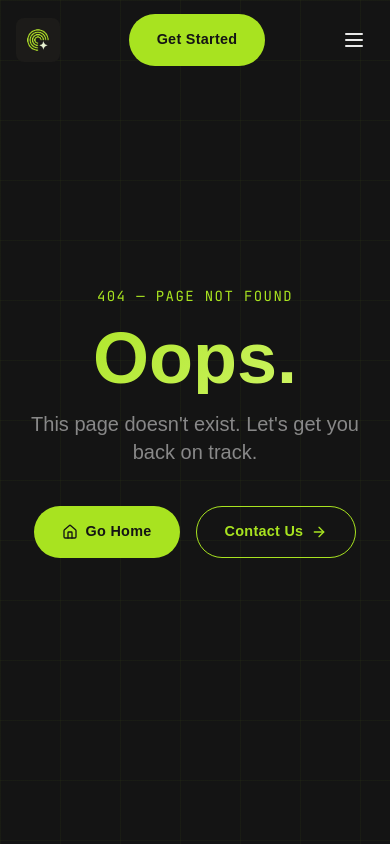
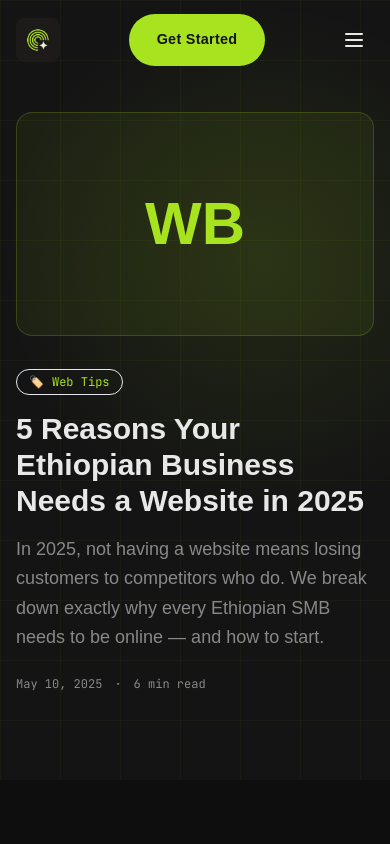
Before and after one commit to besu-gb/zukalstudio, a Next.js app: page /blog/5-reasons-ethiopian-business-website-2025 in a window 390 px wide. Before the commit this address had no page. Shown: the top 844 px of the page. Built offline with nearby package versions, Linux system fonts and the light colour scheme; a web font is replaced by a local one.

Commit message:
fix: the responsiveness of home page hero section.

```diff
--- /dev/null
+++ b/app/blog/[slug]/page.tsx
@@ -0,0 +1,229 @@
+import type { Metadata } from "next";
+import Image from "next/image";
+import { notFound } from "next/navigation";
+
+type BlogPost = {
+  slug: string;
+  title: string;
+  excerpt: string;
+  category: string;
+  date: string;
+  readTime: string;
+  initial: string;
+  color: string;
+  content: string[];
+};
+
+const POSTS: BlogPost[] = [
+  {
+    slug: "5-reasons-ethiopian-business-website-2025",
+    title: "5 Reasons Your Ethiopian Business Needs a Website in 2025",
+    excerpt:
+      "In 2025, not having a website means losing customers to competitors who do. We break down exactly why every Ethiopian SMB needs to be online — and how to start.",
+    category: "Web Tips",
+    date: "May 10, 2025",
+    readTime: "6 min read",
+    initial: "WB",
+    color: "#A8E320",
+    content: [
+      "A website isn’t just “online presence” — it’s your most reliable way to convert searchers into customers.",
+      "If people can’t find you on Google, they’ll find someone else. A simple, fast, trustworthy site helps you win attention in seconds.",
+      "Start with the basics: clear services, proof (clients/results), and a strong call-to-action.",
+    ],
+  },
+  {
+    slug: "grow-instagram-following-ethiopian-business",
+    title: "How to Grow Your Instagram Following as an Ethiopian Business",
+    excerpt:
+      "A step-by-step guide to building a real, engaged audience on Instagram — written specifically for Ethiopian brands.",
+    category: "Social Media",
+    date: "April 28, 2025",
+    readTime: "5 min read",
+    initial: "IG",
+    color: "#A8E320",
+    content: [
+      "Your followers don’t need more posts — they need more clarity. Post around one promise: who you help and how.",
+      "Consistency beats bursts. Build a simple content rhythm you can sustain for 30–60 days.",
+      "Use captions and calls-to-action that invite action: ask a question, offer a next step, and respond fast.",
+    ],
+  },
+  {
+    slug: "good-business-website-7-must-have-features",
+    title: "What Makes a Good Business Website? 7 Must-Have Features",
+    excerpt:
+      "Not all websites are equal. Here are the 7 things every business website needs to actually bring in customers.",
+    category: "Web Tips",
+    date: "April 15, 2025",
+    readTime: "4 min read",
+    initial: "WW",
+    color: "#90D410",
+    content: [
+      "A good business site answers questions instantly: what you do, who it’s for, and why you’re trustworthy.",
+      "Use clear navigation, strong page structure, and visible contact options so users can act without hunting.",
+      "Don’t forget the customer journey: from first impression → proof → CTA → conversion.",
+    ],
+  },
+  {
+    slug: "content-marketing-ethiopian-smbs-where-to-start",
+    title: "Content Marketing for Ethiopian SMBs: Where to Start",
+    excerpt:
+      "Content marketing sounds complex, but it doesn't have to be. Here's a simple starting guide for small businesses in Ethiopia.",
+    category: "Content",
+    date: "March 30, 2025",
+    readTime: "7 min read",
+    initial: "CM",
+    color: "#B8F050",
+    content: [
+      "Choose topics based on customer questions you already hear in calls, chats, and visits.",
+      "Write short, helpful content that makes one thing easier — then reuse it across channels.",
+      "Measure what matters: views, saves, and inquiries (not just likes).",
+    ],
+  },
+  {
+    slug: "facebook-vs-instagram-which-platform-best",
+    title: "Facebook vs Instagram: Which Platform is Best for Your Business?",
+    excerpt:
+      "Both platforms work, but one might be better for your specific business. We break down the difference.",
+    category: "Social Media",
+    date: "March 18, 2025",
+    readTime: "5 min read",
+    initial: "FB",
+    color: "#A8E320",
+    content: [
+      "Facebook is often stronger for community and broad reach, especially for local awareness.",
+      "Instagram is often stronger for visual storytelling and brand identity when you can post consistently.",
+      "Pick the platform where your customers already pay attention — then commit for long enough to learn.",
+    ],
+  },
+  {
+    slug: "write-website-that-converts",
+    title: "How to Write a Website That Converts Visitors into Customers",
+    excerpt:
+      "Great design gets people to stay. Great copy gets them to act. Learn the basics of conversion copywriting.",
+    category: "Web Tips",
+    date: "March 5, 2025",
+    readTime: "6 min read",
+    initial: "CW",
+    color: "#C8F240",
+    content: [
+      "Conversion copy removes uncertainty: it clearly states value, proof, and the next step.",
+      "Write in plain language and organize content for scanning — headlines, bullets, and short paragraphs.",
+      "Add a clear CTA per page and keep it visible near the point of decision.",
+    ],
+  },
+  {
+    slug: "local-seo-appear-google-maps",
+    title: "Local SEO: How to Get Your Business to Appear on Google Maps",
+    excerpt:
+      "When someone searches for your type of business in Addis Ababa, you want to show up first. Here's how.",
+    category: "SEO",
+    date: "February 20, 2025",
+    readTime: "8 min read",
+    initial: "SE",
+    color: "#A8E320",
+    content: [
+      "Local SEO starts with accurate business details everywhere your customers search.",
+      "Create or optimize your Google Business Profile and keep categories + services consistent.",
+      "Get reviews from real customers and make it easy for visitors to find you instantly.",
+    ],
+  },
+];
+
+function getPostBySlug(slug: string): BlogPost | undefined {
+  return POSTS.find((p) => p.slug === slug);
+}
+
+export async function generateMetadata({
+  params,
+}: {
+  params: Promise<{ slug: string }>;
+}): Promise<Metadata> {
+  const { slug } = await params;
+  const post = getPostBySlug(slug);
+  if (!post) return {};
+  return {
+    title: post.title,
+    description: post.excerpt,
+  };
+}
+
+export default async function BlogPostPage({
+  params,
+}: {
+  params: Promise<{ slug: string }>;
+}) {
+  const { slug } = await params;
+  const post = getPostBySlug(slug);
+  if (!post) notFound();
+
+  return (
+    <>
+      <section className="pt-28 pb-16 grid-bg relative overflow-hidden">
+        <div
+          aria-hidden
+          className="absolute top-0 left-0 w-[520px] h-[520px] opacity-10 rounded-full"
+          style={{ background: `radial-gradient(circle, ${post.color}, transparent 70%)` }}
+        />
+        <div className="container relative z-10">
+          <div className="grid md:grid-cols-[220px_1fr] gap-8 items-start">
+            <div
+              className="h-56 md:h-full rounded-2xl flex items-center justify-center text-6xl font-bold font-display"
+              style={{
+                background: `${post.color}10`,
+                border: `1px solid ${post.color}30`,
+                color: post.color,
+              }}
+            >
+              {post.initial}
+            </div>
+
+            <div>
+              <div className="inline-flex items-center gap-2 text-xs font-mono text-[var(--green)] border border-[var(--green)]/30 px-3 py-1 rounded-full mb-4">
+                <span aria-hidden>🏷️</span>
+                {post.category}
+              </div>
+
+              <h1 className="font-display font-bold text-3xl md:text-5xl text-[var(--text)] mb-4">
+                {post.title}
+              </h1>
+
+              <p className="text-[var(--dim)] text-lg leading-relaxed mb-6">
+                {post.excerpt}
+              </p>
+
+              <div className="flex flex-wrap gap-3 text-xs text-[var(--dim)] font-mono mb-6">
+                <span>{post.date}</span>
+                <span>·</span>
+                <span>{post.readTime}</span>
+              </div>
+
+              <div className="relative mt-2 hidden md:block">
+                <Image
+                  src="/blog.svg"
+                  alt="Zukal Blog"
+                  width={240}
+                  height={240}
+                  className="opacity-90"
+                />
+              </div>
+            </div>
+          </div>
+        </div>
+      </section>
+
+      <section className="section bg-[#0E0E0E]">
+        <div className="container">
+          <article className="card p-8 md:p-12 rounded-2xl border border-[#2A2A2A]">
+            <div className="space-y-5">
+              {post.content.map((p, idx) => (
+                <p key={idx} className="text-[var(--dim)] leading-relaxed text-base">
+                  {p}
+                </p>
+              ))}
+            </div>
+          </article>
+        </div>
+      </section>
+    </>
+  );
+}
--- a/app/blog/page.tsx
+++ b/app/blog/page.tsx
@@ -11,6 +11,7 @@ export const metadata: Metadata = {
 };
 
 const FEATURED = {
+  slug: "5-reasons-ethiopian-business-website-2025",
   title: "5 Reasons Your Ethiopian Business Needs a Website in 2025",
   excerpt:
     "In 2025, not having a website means losing customers to competitors who do. We break down exactly why every Ethiopian SMB needs to be online — and how to start.",
@@ -22,6 +23,7 @@ const FEATURED = {
 
 const POSTS = [
   {
+    slug: "grow-instagram-following-ethiopian-business",
     title: "How to Grow Your Instagram Following as an Ethiopian Business",
     excerpt:
       "A step-by-step guide to building a real, engaged audience on Instagram — written specifically for Ethiopian brands.",
@@ -32,6 +34,7 @@ const POSTS = [
     color: "#A8E320",
   },
   {
+    slug: "good-business-website-7-must-have-features",
     title: "What Makes a Good Business Website? 7 Must-Have Features",
     excerpt:
       "Not all websites are equal. Here are the 7 things every business website needs to actually bring in customers.",
@@ -42,6 +45,7 @@ const POSTS = [
     color: "#90D410",
   },
   {
+    slug: "content-marketing-ethiopian-smbs-where-to-start",
     title: "Content Marketing for Ethiopian SMBs: Where to Start",
     excerpt:
       "Content marketing sounds complex, but it doesn't have to be. Here's a simple starting guide for small businesses in Ethiopia.",
@@ -52,6 +56,7 @@ const POSTS = [
     color: "#B8F050",
   },
   {
+    slug: "facebook-vs-instagram-which-platform-best",
     title: "Facebook vs Instagram: Which Platform is Best for Your Business?",
     excerpt:
       "Both platforms work, but one might be better for your specific business. We break down the difference.",
@@ -62,6 +67,7 @@ const POSTS = [
     color: "#A8E320",
   },
   {
+    slug: "write-website-that-converts",
     title: "How to Write a Website That Converts Visitors into Customers",
     excerpt:
       "Great design gets people to stay. Great copy gets them to act. Learn the basics of conversion copywriting.",
@@ -72,6 +78,7 @@ const POSTS = [
     color: "#C8F240",
   },
   {
+    slug: "local-seo-appear-google-maps",
     title: "Local SEO: How to Get Your Business to Appear on Google Maps",
     excerpt:
       "When someone searches for your type of business in Addis Ababa, you want to show up first. Here's how.",
@@ -158,7 +165,7 @@ export default function BlogPage() {
                       <Clock size={11} /> {FEATURED.readTime}
                     </span>
                   </div>
-                  <Link href="/blog/post" className="btn-primary">
+                  <Link href={`/blog/${FEATURED.slug}`} className="btn-primary">
                     Read Article <ArrowRight size={15} />
                   </Link>
                 </div>
@@ -192,11 +199,14 @@ export default function BlogPage() {
           <div className="grid sm:grid-cols-2 lg:grid-cols-3 gap-6">
             {POSTS.map(
               (
-                { title, excerpt, category, date, readTime, initial, color },
+                { slug, title, excerpt, category, date, readTime, initial, color },
                 i,
               ) => (
                 <SectionReveal key={title} delay={(i % 3) * 80}>
-                  <div className="card p-6 hover:border-[var(--green)]/40 hover:-translate-y-1 transition-all duration-300 group cursor-pointer flex flex-col h-full">
+                  <Link
+                    href={`/blog/${slug}`}
+                    className="card p-6 hover:border-[var(--green)]/40 hover:-translate-y-1 transition-all duration-300 group cursor-pointer flex flex-col h-full"
+                  >
                     {/* Thumbnail */}
                     <div
                       className="h-32 rounded-xl flex items-center justify-center text-3xl font-bold font-display mb-5"
@@ -230,7 +240,7 @@ export default function BlogPage() {
                         className="opacity-0 group-hover:opacity-100 transition-opacity"
                       />
                     </div>
-                  </div>
+                  </Link>
                 </SectionReveal>
               ),
             )}
--- a/app/page.tsx
+++ b/app/page.tsx
@@ -109,7 +109,7 @@ export default function HomePage() {
       {/* ════════════════════════════════════════════
           HERO SECTION
       ════════════════════════════════════════════ */}
-      <section className="relative min-h-screen flex items-center grid-bg overflow-hidden">
+      <section className="relative min-h-screen mt-10 flex items-center grid-bg overflow-hidden">
         {/* Decorative blobs */}
         <div
           aria-hidden="true"
@@ -202,7 +202,7 @@ export default function HomePage() {
         </div>
 
         {/* Scroll hint */}
-        <div className="absolute bottom-8 left-1/2 -translate-x-1/2 flex flex-col items-center gap-2 animate-bounce">
+        <div className="absolute bottom-8 left-[45%] -translate-x-1/2 flex flex-col items-center gap-2 animate-bounce">
           <p className="text-[var(--dim)] text-xs font-mono tracking-widest">
             SCROLL
           </p>
```
